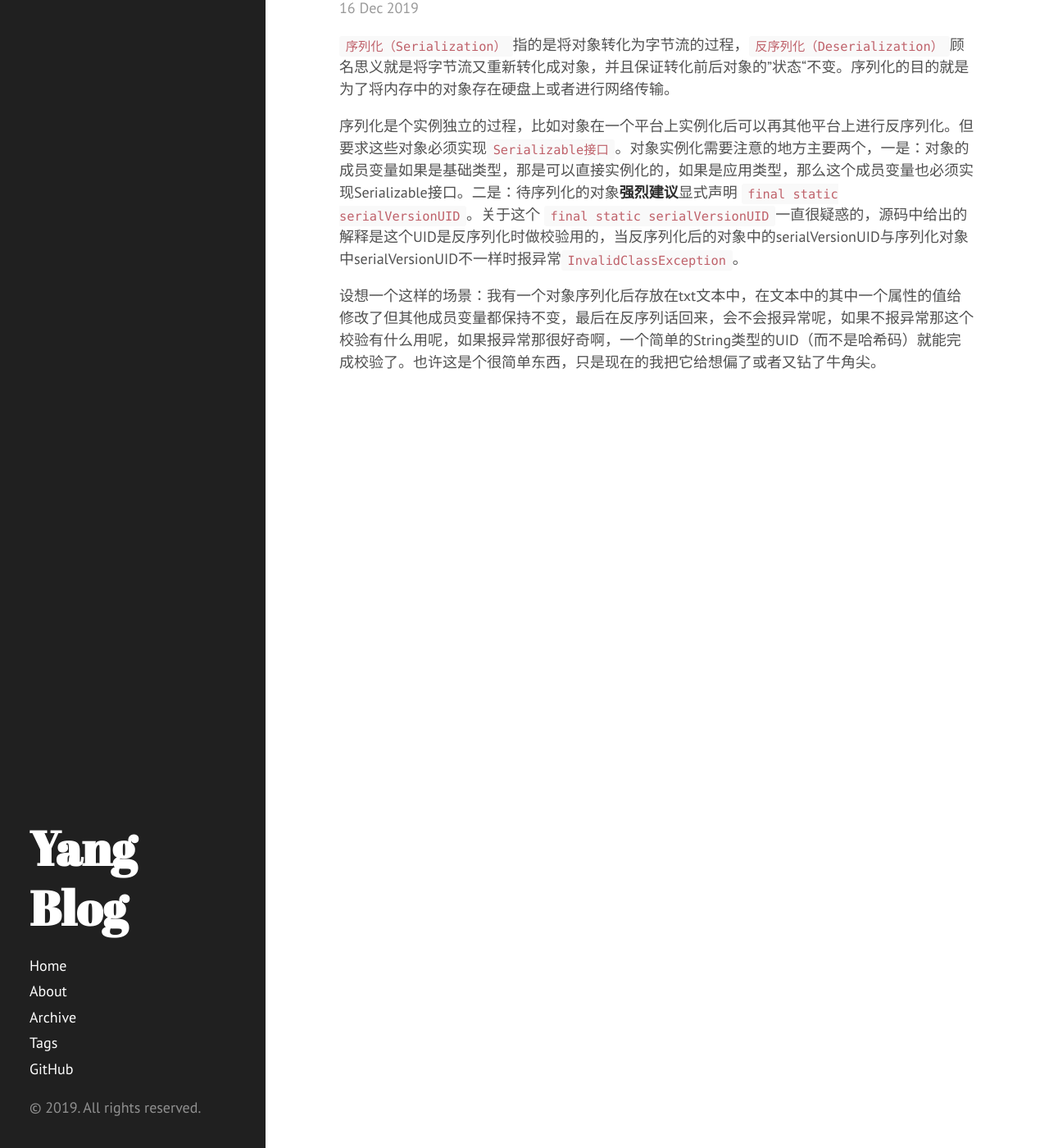
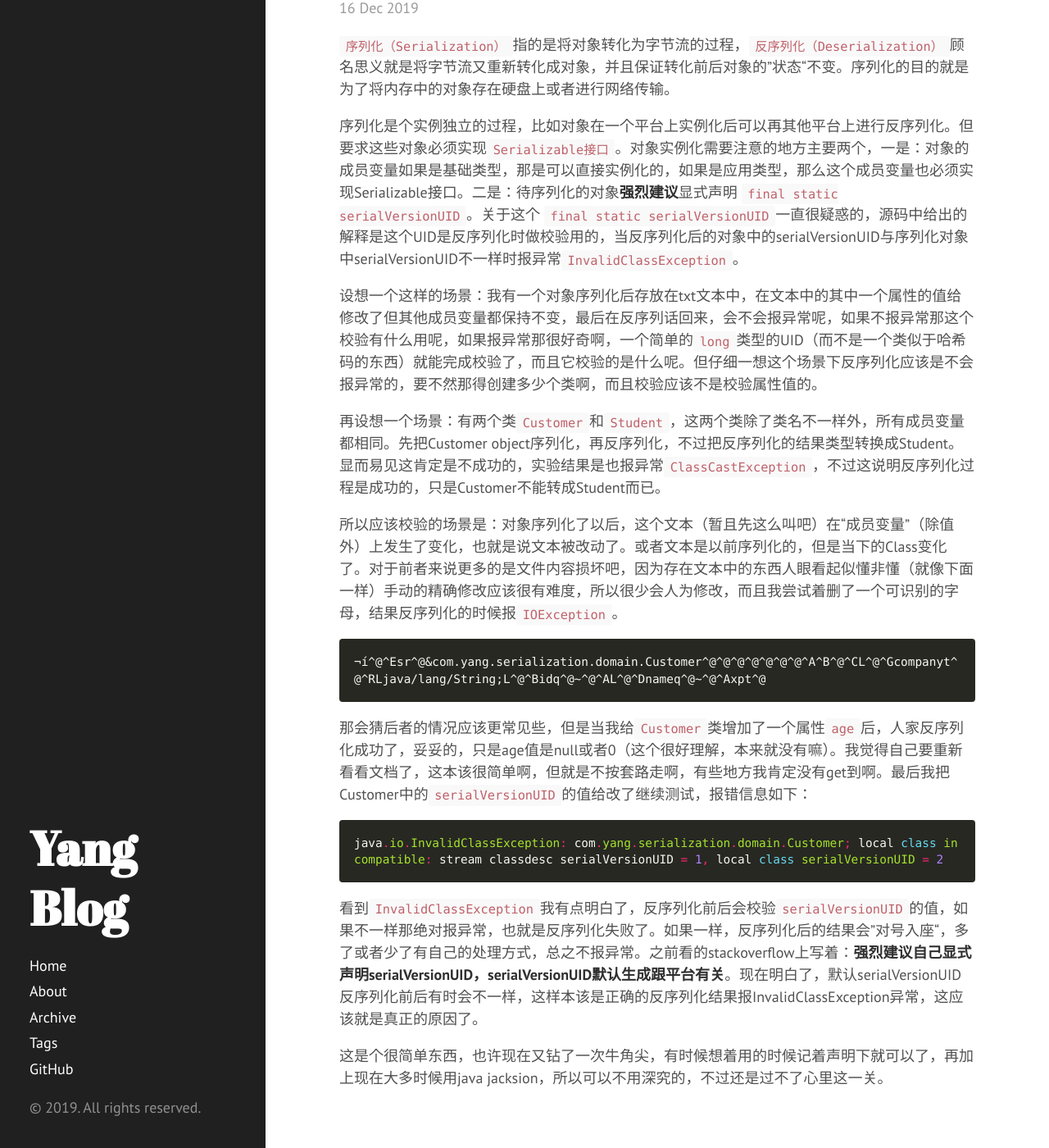
Before and after one commit to diego1109/diego1109.github.io, a Jekyll site: the page built from _posts/2019-12-13-java-serialization.md, in a window 1280 px wide and 1400 px high, scrolled down 134 px. Shown: the whole window at 82% size. Built offline with Jekyll 4.4.1, drawn with Linux system fonts in a browser that asks for light colours; nearby versions of some CDN libraries; comment, search, counter and statistics services are not loaded.

Commit message:
change blog serialization

````diff
--- a/_posts/2019-12-13-java-serialization.md
+++ b/_posts/2019-12-13-java-serialization.md
@@ -11,4 +11,22 @@ comments: true
 
 序列化是个实例独立的过程，比如对象在一个平台上实例化后可以再其他平台上进行反序列化。但要求这些对象必须实现`Serializable接口`。对象实例化需要注意的地方主要两个，一是：对象的成员变量如果是基础类型，那是可以直接实例化的，如果是应用类型，那么这个成员变量也必须实现Serializable接口。二是：待序列化的对象**强烈建议**显式声明 `final static serialVersionUID`。关于这个 `final static serialVersionUID`一直很疑惑的，源码中给出的解释是这个UID是反序列化时做校验用的，当反序列化后的对象中的serialVersionUID与序列化对象中serialVersionUID不一样时报异常`InvalidClassException`。
 
-设想一个这样的场景：我有一个对象序列化后存放在txt文本中，在文本中的其中一个属性的值给修改了但其他成员变量都保持不变，最后在反序列话回来，会不会报异常呢，如果不报异常那这个校验有什么用呢，如果报异常那很好奇啊，一个简单的String类型的UID（而不是哈希码）就能完成校验了。也许这是个很简单东西，只是现在的我把它给想偏了或者又钻了牛角尖。
+设想一个这样的场景：我有一个对象序列化后存放在txt文本中，在文本中的其中一个属性的值给修改了但其他成员变量都保持不变，最后在反序列话回来，会不会报异常呢，如果不报异常那这个校验有什么用呢，如果报异常那很好奇啊，一个简单的`long`类型的UID（而不是一个类似于哈希码的东西）就能完成校验了，而且它校验的是什么呢。但仔细一想这个场景下反序列化应该是不会报异常的，要不然那得创建多少个类啊，而且校验应该不是校验属性值的。
+
+再设想一个场景：有两个类`Customer`和`Student`，这两个类除了类名不一样外，所有成员变量都相同。先把Customer object序列化，再反序列化，不过把反序列化的结果类型转换成Student。显而易见这肯定是不成功的，实验结果是也报异常`ClassCastException`，不过这说明反序列化过程是成功的，只是Customer不能转成Student而已。
+
+所以应该校验的场景是：对象序列化了以后，这个文本（暂且先这么叫吧）在“成员变量”（除值外）上发生了变化，也就是说文本被改动了。或者文本是以前序列化的，但是当下的Class变化了。对于前者来说更多的是文件内容损坏吧，因为存在文本中的东西人眼看起似懂非懂（就像下面一样）手动的精确修改应该很有难度，所以很少会人为修改，而且我尝试着删了一个可识别的字母，结果反序列化的时候报`IOException`。
+
+```shell
+¬í^@^Esr^@&com.yang.serialization.domain.Customer^@^@^@^@^@^@^@^A^B^@^CL^@^Gcompanyt^@^RLjava/lang/String;L^@^Bidq^@~^@^AL^@^Dnameq^@~^@^Axpt^@
+```
+
+那会猜后者的情况应该更常见些，但是当我给`Customer`类增加了一个属性`age`后，人家反序列化成功了，妥妥的，只是age值是null或者0（这个很好理解，本来就没有嘛）。我觉得自己要重新看看文档了，这本该很简单啊，但就是不按套路走啊，有些地方我肯定没有get到啊。最后我把Customer中的`serialVersionUID`的值给改了继续测试，报错信息如下：
+
+```java
+java.io.InvalidClassException: com.yang.serialization.domain.Customer; local class incompatible: stream classdesc serialVersionUID = 1, local class serialVersionUID = 2
+```
+
+看到`InvalidClassException`我有点明白了，反序列化前后会校验`serialVersionUID`的值，如果不一样那绝对报异常，也就是反序列化失败了。如果一样，反序列化后的结果会”对号入座“，多了或者少了有自己的处理方式，总之不报异常。之前看的stackoverflow上写着：**强烈建议自己显式声明serialVersionUID，serialVersionUID默认生成跟平台有关**。现在明白了，默认serialVersionUID反序列化前后有时会不一样，这样本该是正确的反序列化结果报InvalidClassException异常，这应该就是真正的原因了。
+
+这是个很简单东西，也许现在又钻了一次牛角尖，有时候想着用的时候记着声明下就可以了，再加上现在大多时候用java jacksion，所以可以不用深究的，不过还是过不了心里这一关。
````
